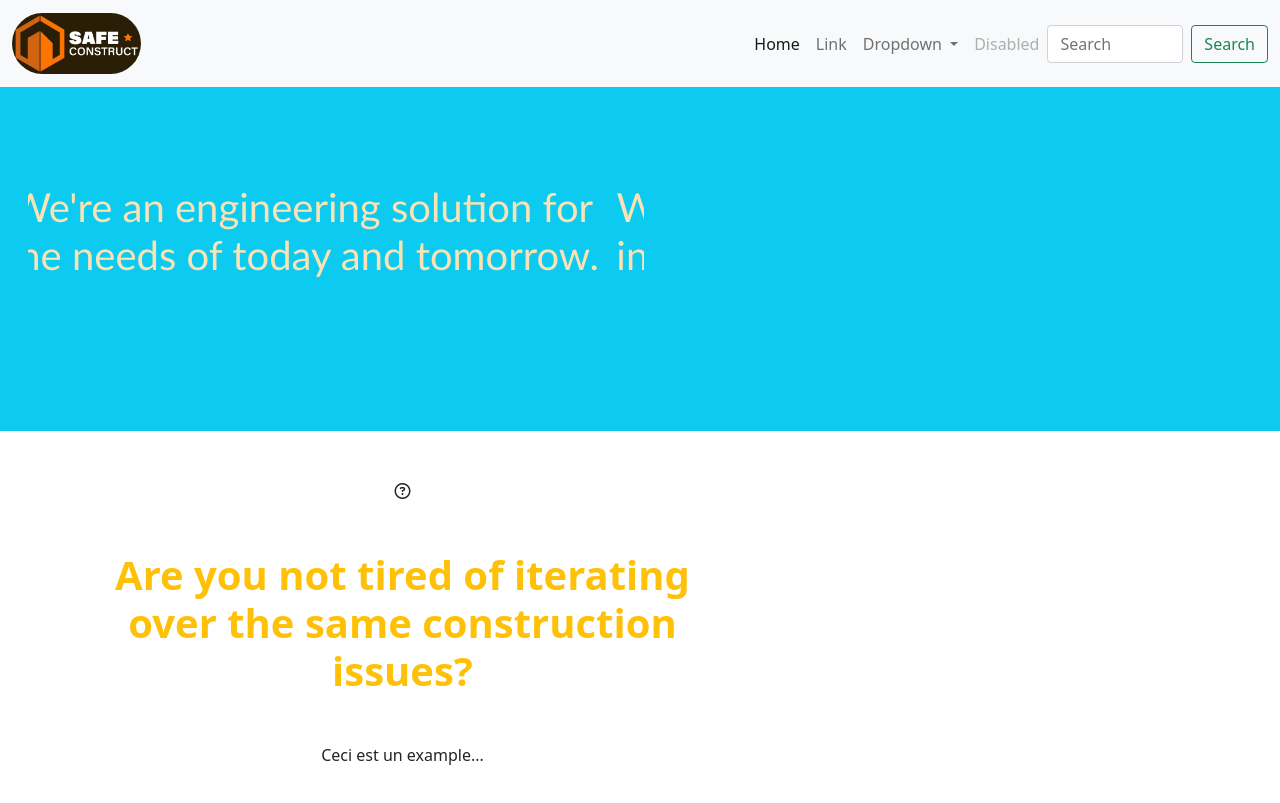
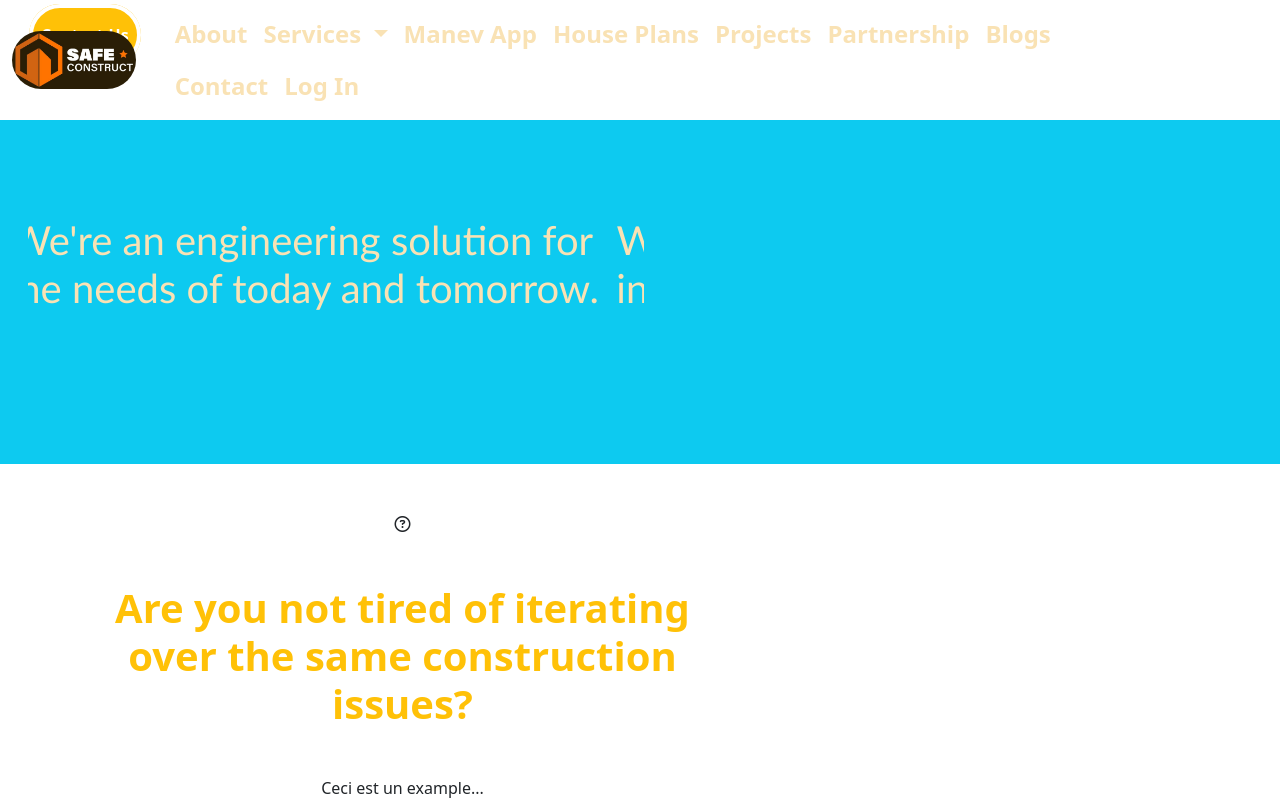
Before and after one commit to donatiennka/Atzimi_S-Projet-TP-001, a plain HTML site: page index.html in a window 1280 px wide. Shown: the top 803 px of the page. Drawn offline with nearby package versions, Linux system fonts and the light colour scheme; a script that the page names is missing.

Commit message:
Mise en place du menu (les liens de navigation...). Retouche de la disposition et de la présentation du logo...

```diff
--- a/css/styles.css
+++ b/css/styles.css
@@ -10,5 +10,19 @@
 
 nav #logo
 {
-  width: 18%;
+  width: 150%;
+  border-radius: 30px;
 }
+
+nav a
+{
+  font-size: 1.5em;
+  font-weight: bold;
+}
+
+.tstyle {color: bisque;}
+
+.nav-link
+{
+	color: #f9e2b4;
+}
--- a/index.html
+++ b/index.html
@@ -21,26 +21,27 @@
             <span class="border border-4 rounded-pill border-white bg-warning py-3 px-2">Contact-Us</span>
         </a>
     <header>
-        <nav class="navbar navbar-expand-lg navbar-light bg-light" id="img-fond-nav">
+        <nav class="navbar navbar-expand-lg" id="img-fond-nav">
             <div class="container-fluid">
+                <div class="row align-items-center">
+                    <div class="col-1">
                         <a class="navbar-brand" href="#">
-                    <img src="images/safe_construct_logo.jpg" alt="..." class="rounded-pill" id="logo">
+                            <img src="images/safe_construct_logo.jpg" alt="..." id="logo">
                         </a>
+                    </div>
                     <button class="navbar-toggler" type="button" data-bs-toggle="collapse" data-bs-target="#navbarSupportedContent"
                         aria-controls="navbarSupportedContent" aria-expanded="false" aria-label="Toggle navigation">
                         <span class="navbar-toggler-icon"></span>
                     </button>
-                <div class="collapse navbar-collapse" id="navbarSupportedContent">
-                    <ul class="navbar-nav me-auto mb-2 mb-lg-0">
+                    <div class="col-10">
+                        <div class="collapse navbar-collapse mx-5" id="navbarSupportedContent">
+                            <ul class="nav navbar-nav">
                                 <li class="nav-item">
-                            <a class="nav-link active" aria-current="page" href="#">Home</a>
-                        </li>
-                        <li class="nav-item">
-                            <a class="nav-link" href="#">Link</a>
+                                    <a class="nav-link active" aria-current="page" href="#">About</a>
                                 </li>
                                 <li class="nav-item dropdown">
                                     <a class="nav-link dropdown-toggle" href="#" id="navbarDropdown" role="button" data-bs-toggle="dropdown" aria-expanded="false">
-                            Dropdown
+                                        Services
                                     </a>
                                     <ul class="dropdown-menu" aria-labelledby="navbarDropdown">
                                         <li><a class="dropdown-item" href="#">Action</a></li>
@@ -50,13 +51,29 @@
                                     </ul>
                                 </li>
                                 <li class="nav-item">
-                            <a class="nav-link disabled">Disabled</a>
+                                    <a class="nav-link" href="#">Manev App</a>
+                                </li>
+                                <li class="nav-item">
+                                    <a class="nav-link" href="#">House Plans</a>
+                                </li>
+                                <li class="nav-item">
+                                    <a class="nav-link" href="#">Projects</a>
+                                </li>
+                                <li class="nav-item">
+                                    <a class="nav-link" href="#">Partnership</a>
+                                </li>
+                                <li class="nav-item">
+                                    <a class="nav-link" href="#">Blogs</a>
+                                </li>
+                                <li class="nav-item">
+                                    <a class="nav-link" href="#">Contact</a>
+                                </li>
+                                <li class="nav-item">
+                                    <a class="nav-link" href="#">Log In</a>
                                 </li>
                             </ul>
-                    <form class="d-flex">
-                        <input class="form-control me-2" type="search" placeholder="Search" aria-label="Search">
-                        <button class="btn btn-outline-success" type="submit">Search</button>
-                    </form>
+                        </div>
+                    </div>
                 </div>
             </div>
         </nav>
```
Lines whose indentation alone changed are shown as unchanged.
